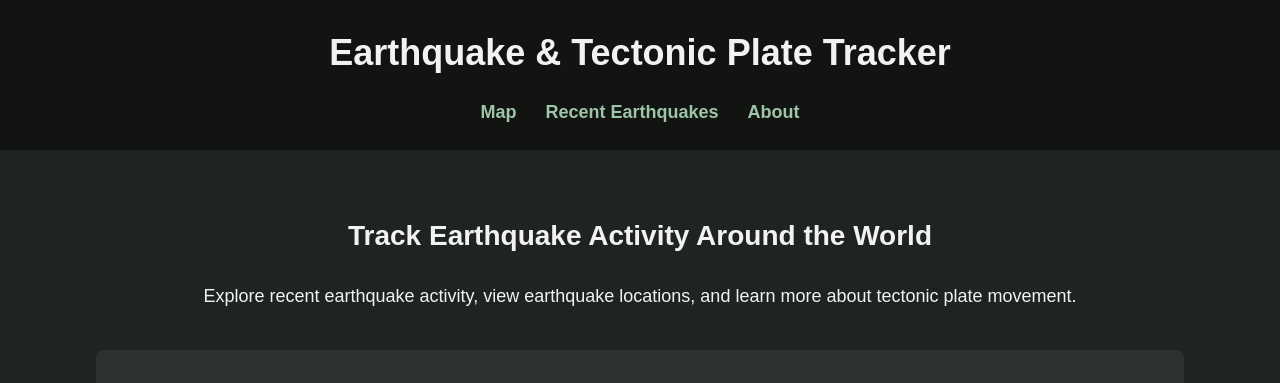
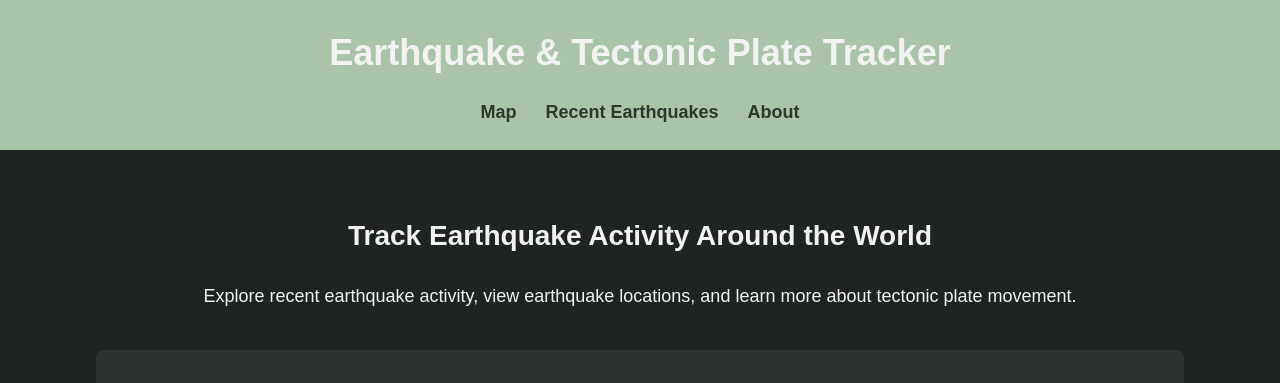
Before and after one commit to n-chucky-mode/Earthquake-Tracker, a plain HTML site: page index.html in a window 1280 px wide. Shown: the top 383 px of the page. Drawn offline with nearby package versions, Linux system fonts and the light colour scheme; no server answers.

Commit message:
color changes

```diff
--- a/styles.css
+++ b/styles.css
@@ -16,7 +16,7 @@ body {
    Styles the top section of the page.
 --------------------------------------------------------- */
 header {
-    background-color: #111411;
+    background-color: #a9c4a9;
     padding: 24px;
     text-align: center;
 }
@@ -34,7 +34,7 @@ header h1 {
    Styles the links inside the navigation menu.
 --------------------------------------------------------- */
 nav a {
-    color: #9fc5a8;
+    color: #2c372e;
     margin: 0 12px;
     text-decoration: none;
     /*makes the green nav bolder. might change color depeding on
```
